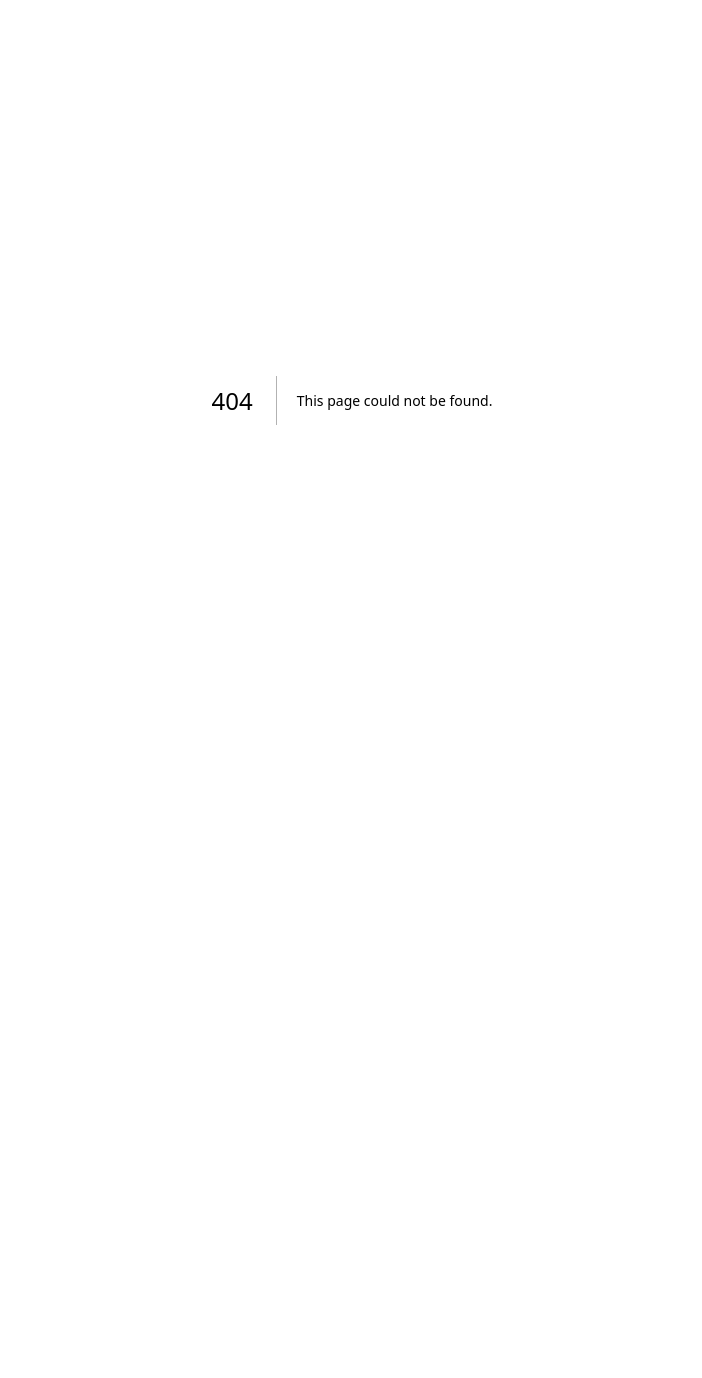
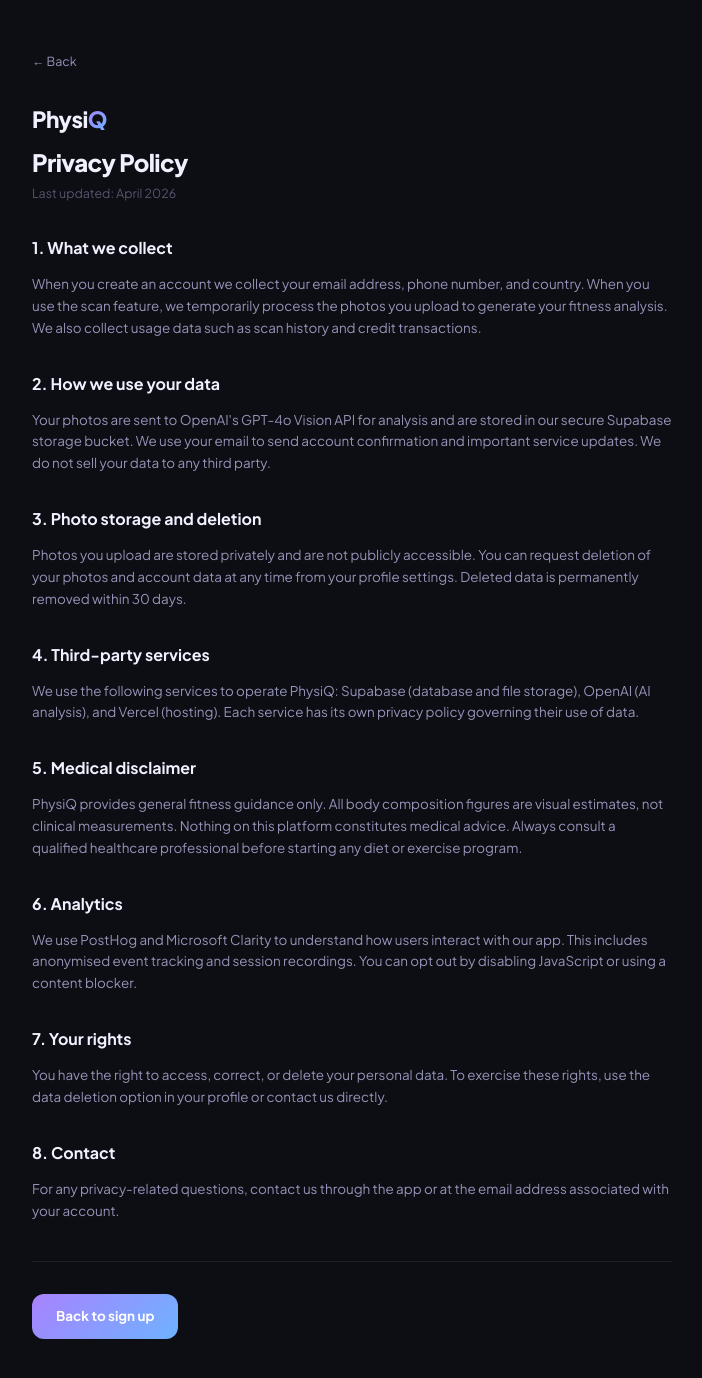
Before and after one commit to pinflow1/Physique, a Next.js app: page /privacy in a window 1280 px wide. Before the commit this address had no page. Shown: the top 1378 px of the page, without its empty margins (288-990 px from the left). Before the commit the page ends 800 px from the top, so only its background shows below. Built offline with nearby package versions, Linux system fonts and the light colour scheme.

Commit message:
Add Privacy Policy page with content sections
This page outlines the privacy policy, including data collection, usage, storage, and user rights.

```diff
--- /dev/null
+++ b/app/privacy/page.tsx
@@ -0,0 +1,74 @@
+import Link from 'next/link'
+
+export default function PrivacyPage() {
+  return (
+    <div className="min-h-screen bg-[#0d0d14] text-[#f0f0ff] px-5 py-12"
+      style={{ fontFamily: "'Plus Jakarta Sans',system-ui,sans-serif" }}>
+      <div className="max-w-[640px] mx-auto">
+
+        <Link href="/" className="inline-flex items-center gap-2 text-[.78rem] text-[#9494b8] hover:text-white transition-colors mb-8">
+          ← Back
+        </Link>
+
+        <div className="text-[1.4rem] font-extrabold tracking-tight mb-2">
+          Physi<span style={{ background:'linear-gradient(135deg,#a882ff,#6eb3ff)', WebkitBackgroundClip:'text', WebkitTextFillColor:'transparent' }}>Q</span>
+        </div>
+        <h1 className="text-[1.5rem] font-extrabold tracking-tight mb-1">Privacy Policy</h1>
+        <p className="text-[#55556e] text-[.78rem] mb-8">Last updated: April 2026</p>
+
+        <div className="space-y-8 text-[.84rem] text-[#9494b8] leading-relaxed">
+
+          <section>
+            <h2 className="text-[1rem] font-bold text-[#f0f0ff] mb-3">1. What we collect</h2>
+            <p>When you create an account we collect your email address, phone number, and country. When you use the scan feature, we temporarily process the photos you upload to generate your fitness analysis. We also collect usage data such as scan history and credit transactions.</p>
+          </section>
+
+          <section>
+            <h2 className="text-[1rem] font-bold text-[#f0f0ff] mb-3">2. How we use your data</h2>
+            <p>Your photos are sent to OpenAI's GPT-4o Vision API for analysis and are stored in our secure Supabase storage bucket. We use your email to send account confirmation and important service updates. We do not sell your data to any third party.</p>
+          </section>
+
+          <section>
+            <h2 className="text-[1rem] font-bold text-[#f0f0ff] mb-3">3. Photo storage and deletion</h2>
+            <p>Photos you upload are stored privately and are not publicly accessible. You can request deletion of your photos and account data at any time from your profile settings. Deleted data is permanently removed within 30 days.</p>
+          </section>
+
+          <section>
+            <h2 className="text-[1rem] font-bold text-[#f0f0ff] mb-3">4. Third-party services</h2>
+            <p>We use the following services to operate PhysiQ: Supabase (database and file storage), OpenAI (AI analysis), and Vercel (hosting). Each service has its own privacy policy governing their use of data.</p>
+          </section>
+
+          <section>
+            <h2 className="text-[1rem] font-bold text-[#f0f0ff] mb-3">5. Medical disclaimer</h2>
+            <p>PhysiQ provides general fitness guidance only. All body composition figures are visual estimates, not clinical measurements. Nothing on this platform constitutes medical advice. Always consult a qualified healthcare professional before starting any diet or exercise program.</p>
+          </section>
+
+          <section>
+            <h2 className="text-[1rem] font-bold text-[#f0f0ff] mb-3">6. Analytics</h2>
+            <p>We use PostHog and Microsoft Clarity to understand how users interact with our app. This includes anonymised event tracking and session recordings. You can opt out by disabling JavaScript or using a content blocker.</p>
+          </section>
+
+          <section>
+            <h2 className="text-[1rem] font-bold text-[#f0f0ff] mb-3">7. Your rights</h2>
+            <p>You have the right to access, correct, or delete your personal data. To exercise these rights, use the data deletion option in your profile or contact us directly.</p>
+          </section>
+
+          <section>
+            <h2 className="text-[1rem] font-bold text-[#f0f0ff] mb-3">8. Contact</h2>
+            <p>For any privacy-related questions, contact us through the app or at the email address associated with your account.</p>
+          </section>
+
+        </div>
+
+        <div className="mt-10 pt-8 border-t border-white/[0.08]">
+          <Link href="/auth?tab=signup"
+            className="inline-flex items-center gap-2 text-white font-bold px-6 py-3 rounded-xl text-[.84rem]"
+            style={{ background:'linear-gradient(135deg,#a882ff,#6eb3ff)' }}>
+            Back to sign up
+          </Link>
+        </div>
+
+      </div>
+    </div>
+  )
+}
```
